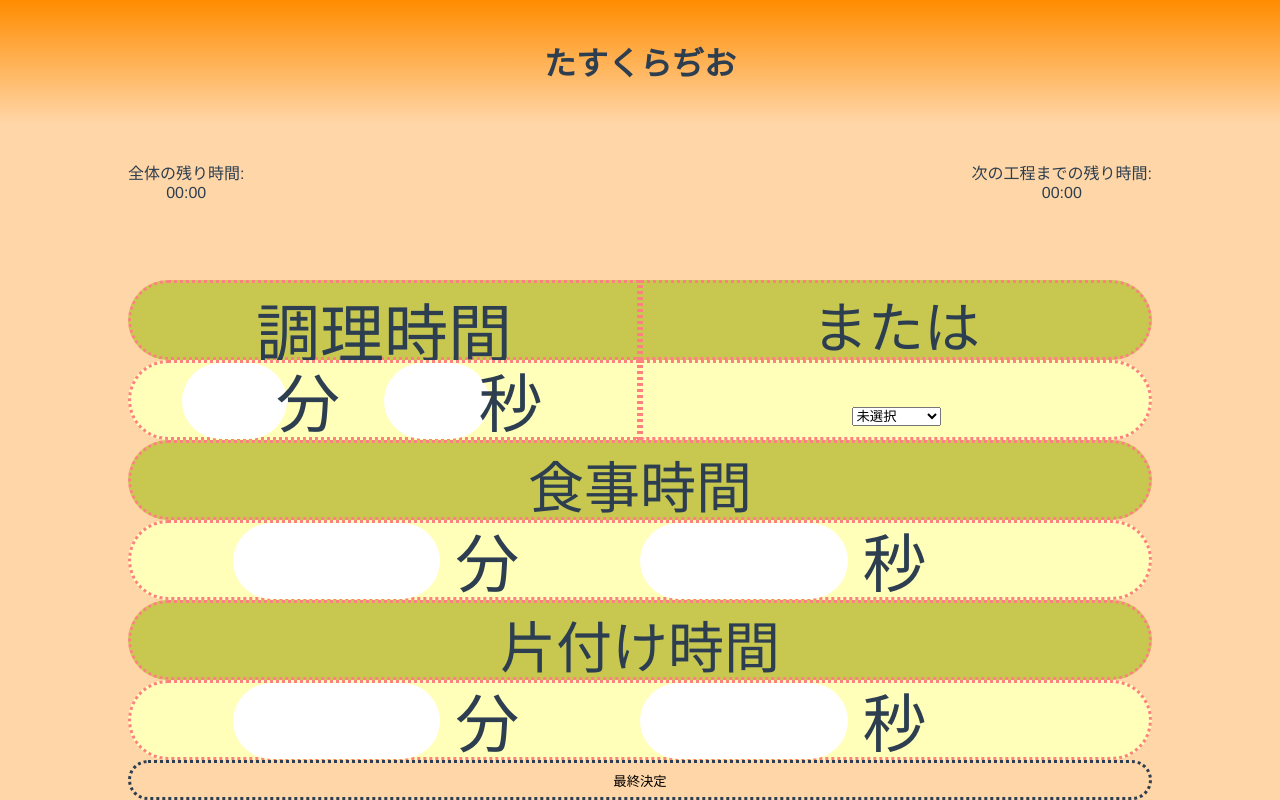
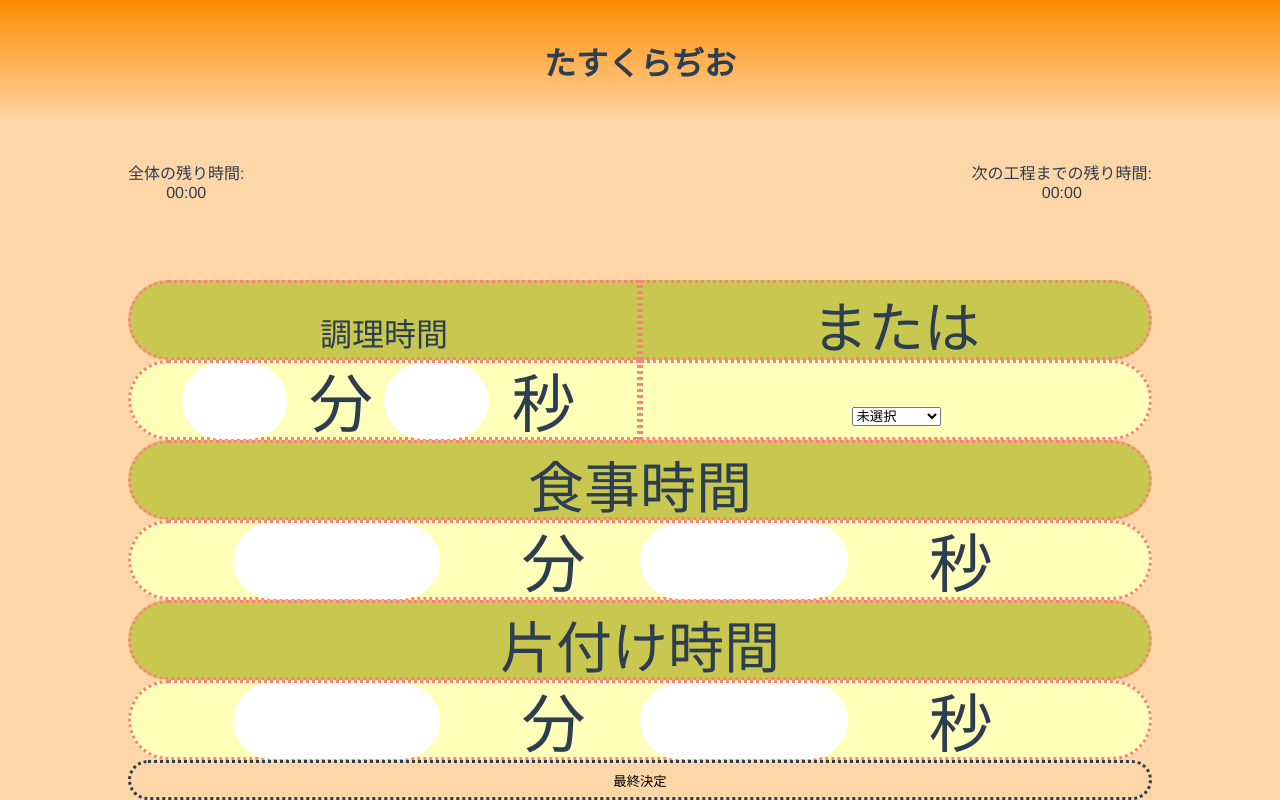
Before and after one commit to gpioblink/task-radio, a Vue app in the folder task-radio-front/: page / in a window 1280 px wide. Built offline with nearby package versions, Linux system fonts and the light colour scheme; a web font is replaced by a local one.

Commit message:
皆さんお疲れ様です

```diff
--- a/task-radio-front/src/App.vue
+++ b/task-radio-front/src/App.vue
@@ -272,6 +272,8 @@ div#index1{
 	bottom: 55%;
 	right:50%;
 	border-radius: 5vh 0% 0% 5vh;
+	font-size:4vh;
+	padding:2%;
 }
 div#remain1{
 	position: absolute;
@@ -338,13 +340,13 @@ input.s{
 p.minute{
 	position: absolute;
 	top: -100%;
-	left: 20%;
+	left: 33%;
 	right: 50%;
 }
 p.second{
 	position: absolute;
 	top: -100%;
-	left:60%;
+	left:73%;
 	right: 10%;
 }
 div#box1{
```
